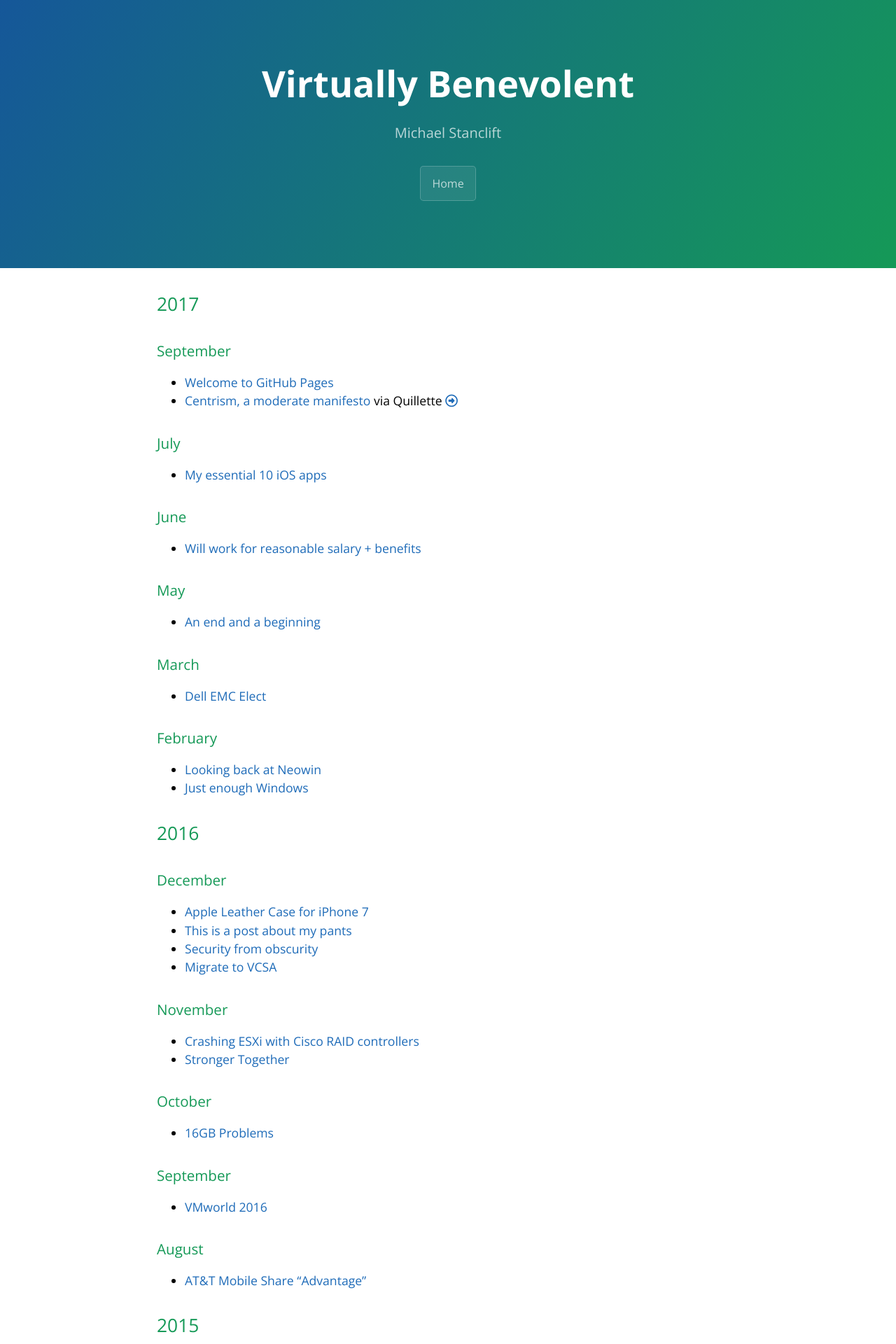
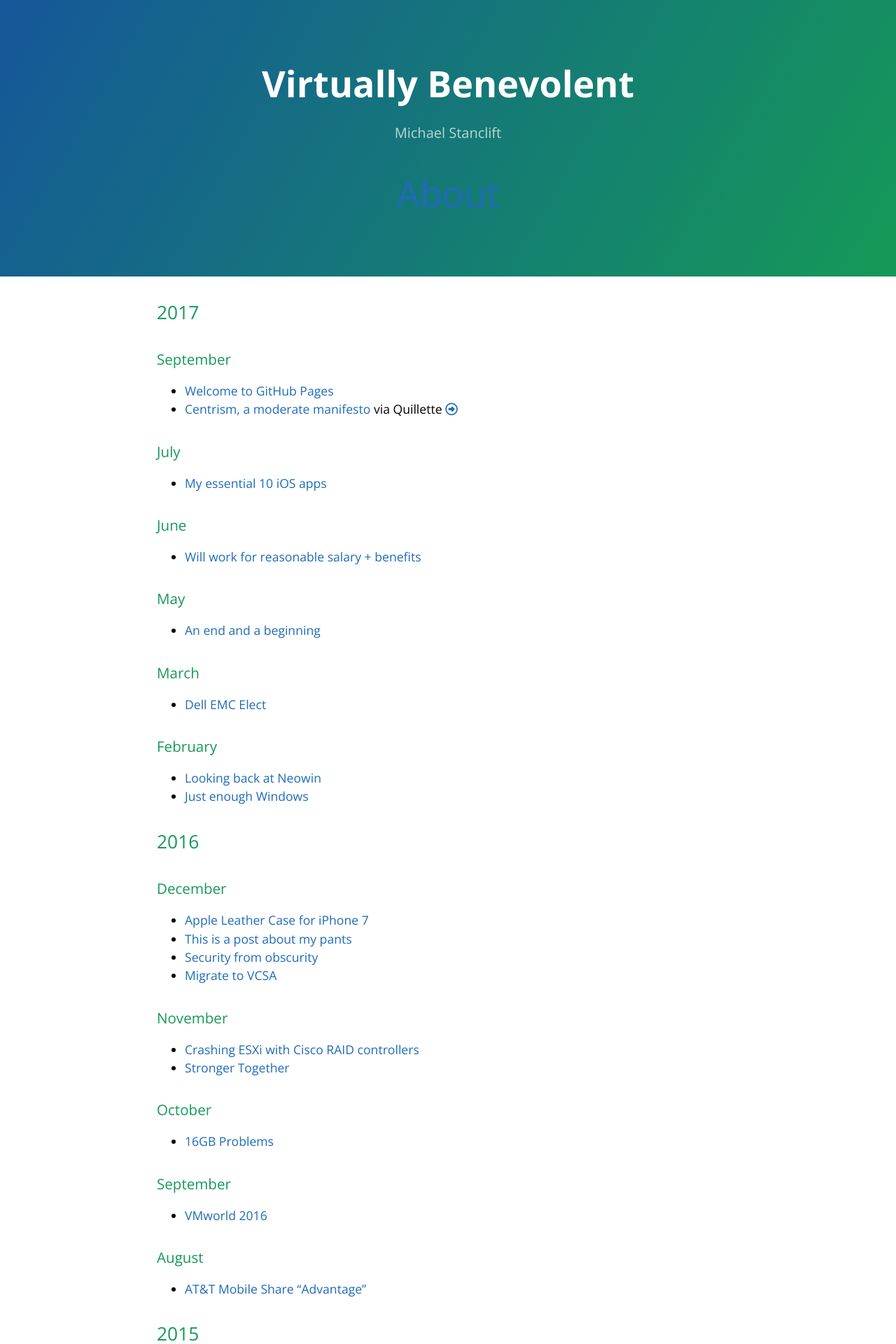
Before and after one commit to vmstan/vmstan.github.io, a Jekyll site: the page built from index.md, in a window 1280 px wide. Shown: the top 1920 px of the page at 70% size. Built offline with Jekyll 4.4.1, drawn with Linux system fonts in a browser that asks for light colours; nearby versions of some CDN libraries.

Commit message:
Header links

```diff
--- a/_layouts/default.html
+++ b/_layouts/default.html
@@ -13,9 +13,9 @@
   </head>
   <body>
     <section class="page-header">
-      <h1 class="project-name">{{ site.title | default: site.github.repository_name }}</h1>
+      <h1 class="project-name"><a href="{{ site.url }}" class="project-name"></a>{{ site.title | default: site.github.repository_name }}</a></h1>
       <h2 class="project-tagline">{{ site.description | default: site.github.project_tagline }}</h2>
-        <a href="{{ site.url }}" class="btn">Home</a>
+        <a href="{{ site.url }}/about" class="project-name">About</a>
         {% if site.github.is_project_page %}
         <a href="{{ site.github.repository_url }}" class="btn">View on GitHub</a>
       {% endif %}
--- a/assets/css/style.css
+++ b/assets/css/style.css
@@ -34,6 +34,10 @@
 
 a:active, a:hover {
     outline: 0
+}
+
+a.page-header {
+    color: #ffffff
 }
 
 abbr[title] {
```
